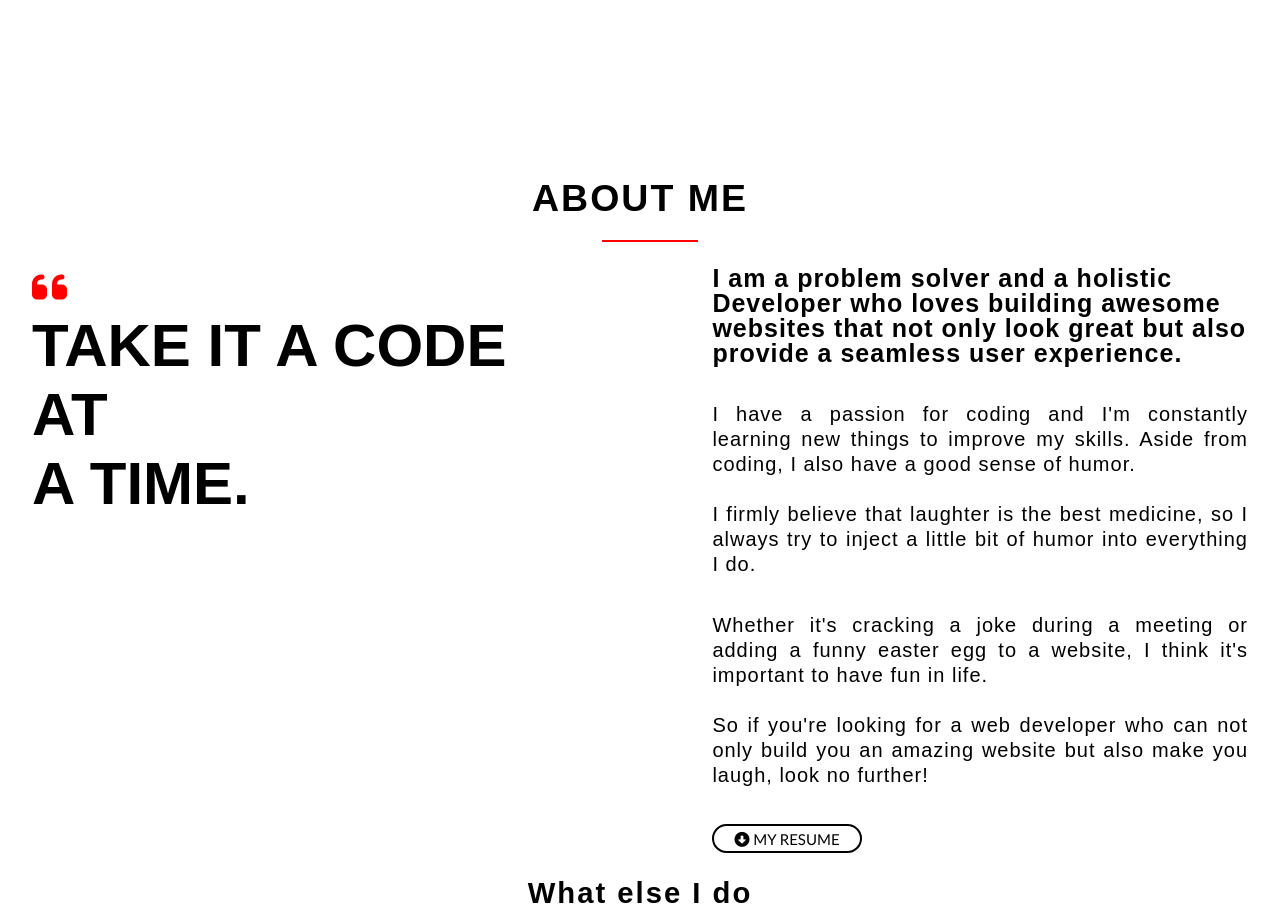
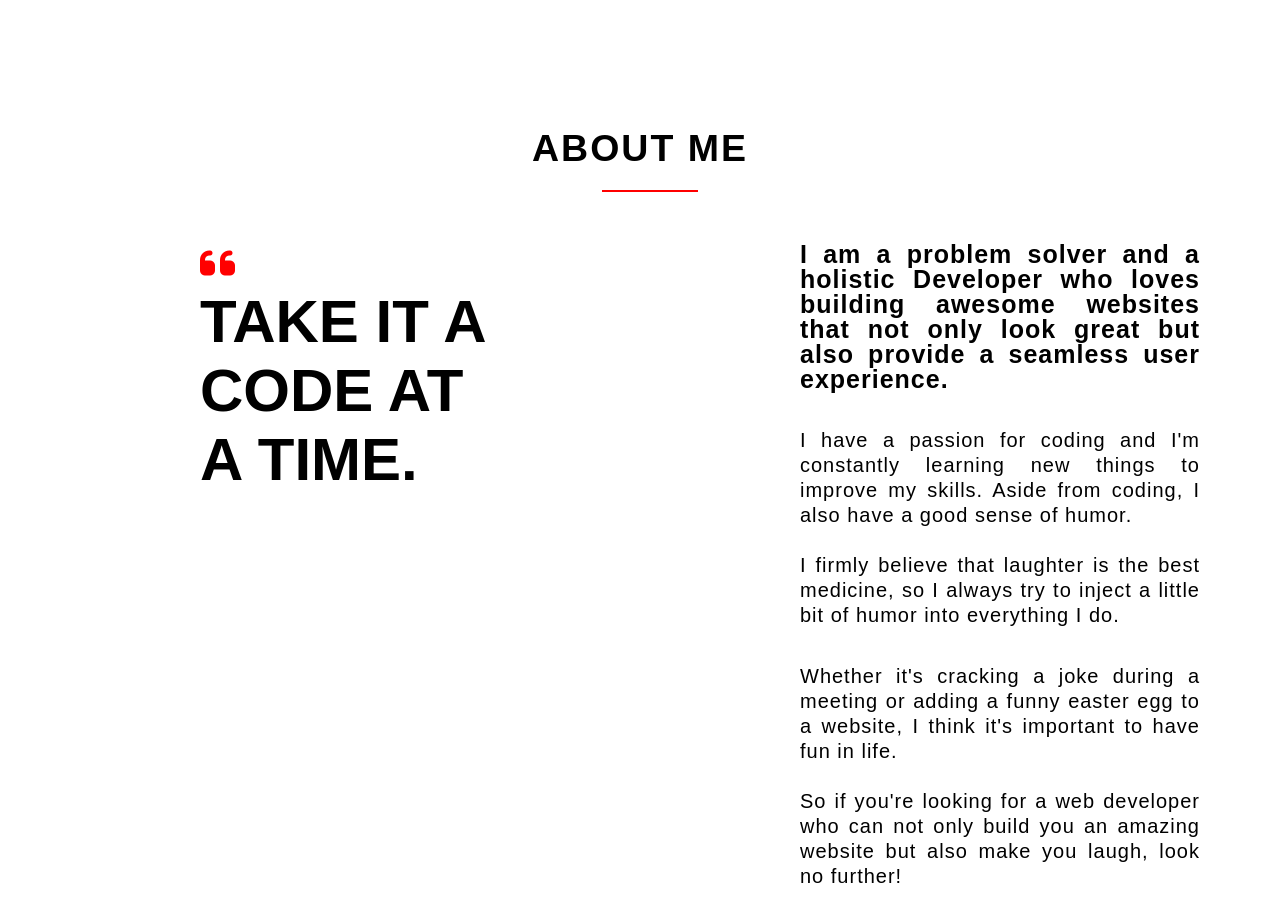
Before and after one commit to Badbatunde/portfolio, a plain HTML site: page index.html in a window 1280 px wide. Shown: the part 1540-2453 px from the top of the page. Drawn offline with nearby package versions, Linux system fonts and the light colour scheme.

Commit message:
made adjustment to the about section

```diff
--- a/src/style.css
+++ b/src/style.css
@@ -161,7 +161,7 @@ hr {
   padding-top: 30px;
   letter-spacing: 1px;
   font-size: 15px;
-  padding-left: 25%;
+  padding-left: 20%;
   font-weight: 100;
   color: rgb(114, 114, 114);
   font-family: "Lucida Sans", "Lucida Sans Regular", "Lucida Grande",
@@ -274,7 +274,7 @@ hr {
 }
 
 .about {
-  margin-top: 150px;
+  margin-top: 50px;
   margin-bottom: 70px;
 }
 
@@ -296,15 +296,16 @@ hr {
 }
 
 .abouts {
-  margin: 1.5em 2em;
+  padding: 50px 200px;
   display: grid;
   grid-template-columns: auto auto;
-  gap: 120px;
+  gap: 200px;
 }
 
 .left-about {
   font-size: 40px;
   font-family: Arial, Helvetica, sans-serif;
+  width: 400px;
 }
 
 .left-about i {
@@ -316,6 +317,12 @@ hr {
   font-family: sans-serif;
   line-height: 25px;
   letter-spacing: 1px;
+  text-align: justify;
+}
+
+.right-about {
+  width: 500px;
+  padding-right: 100px;
 }
 
 .right-about p {
```
